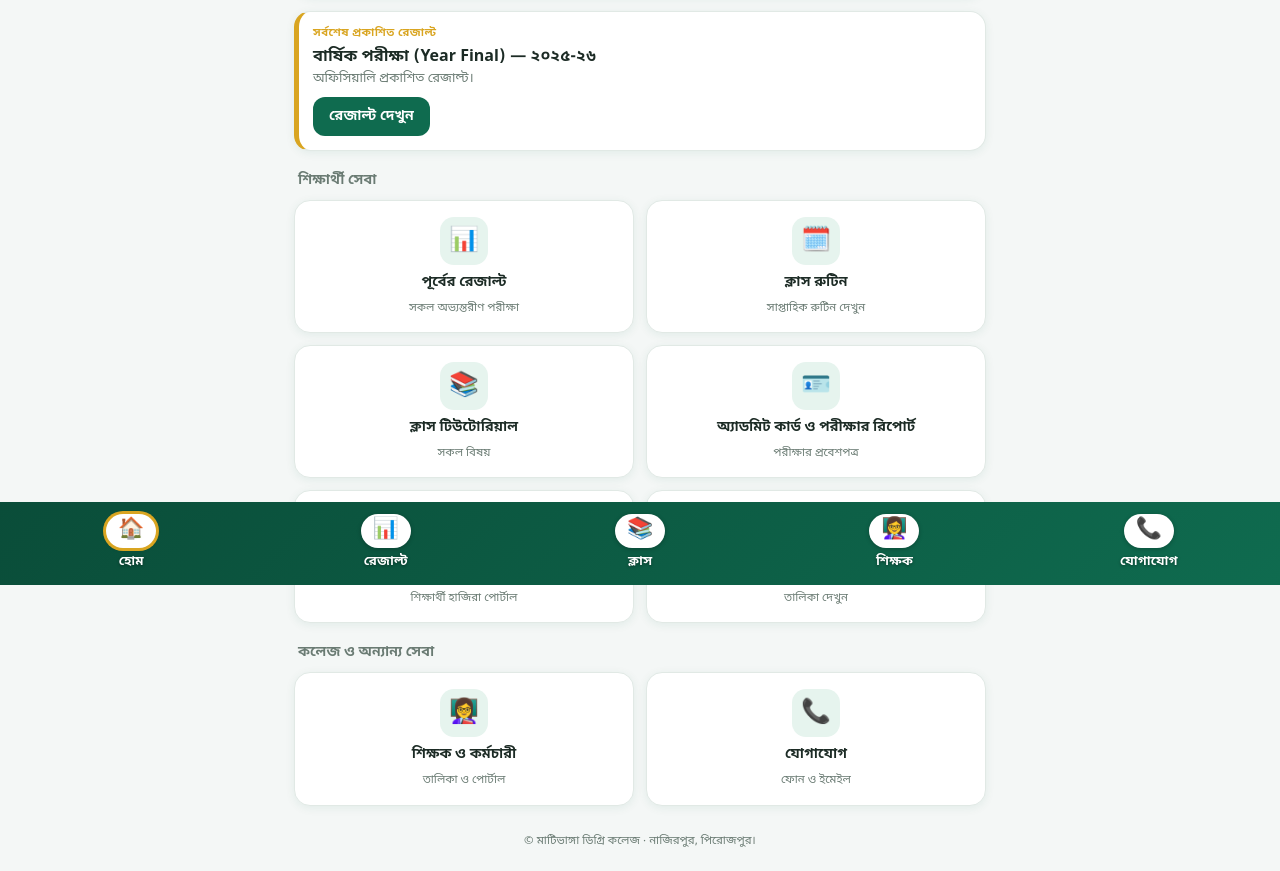
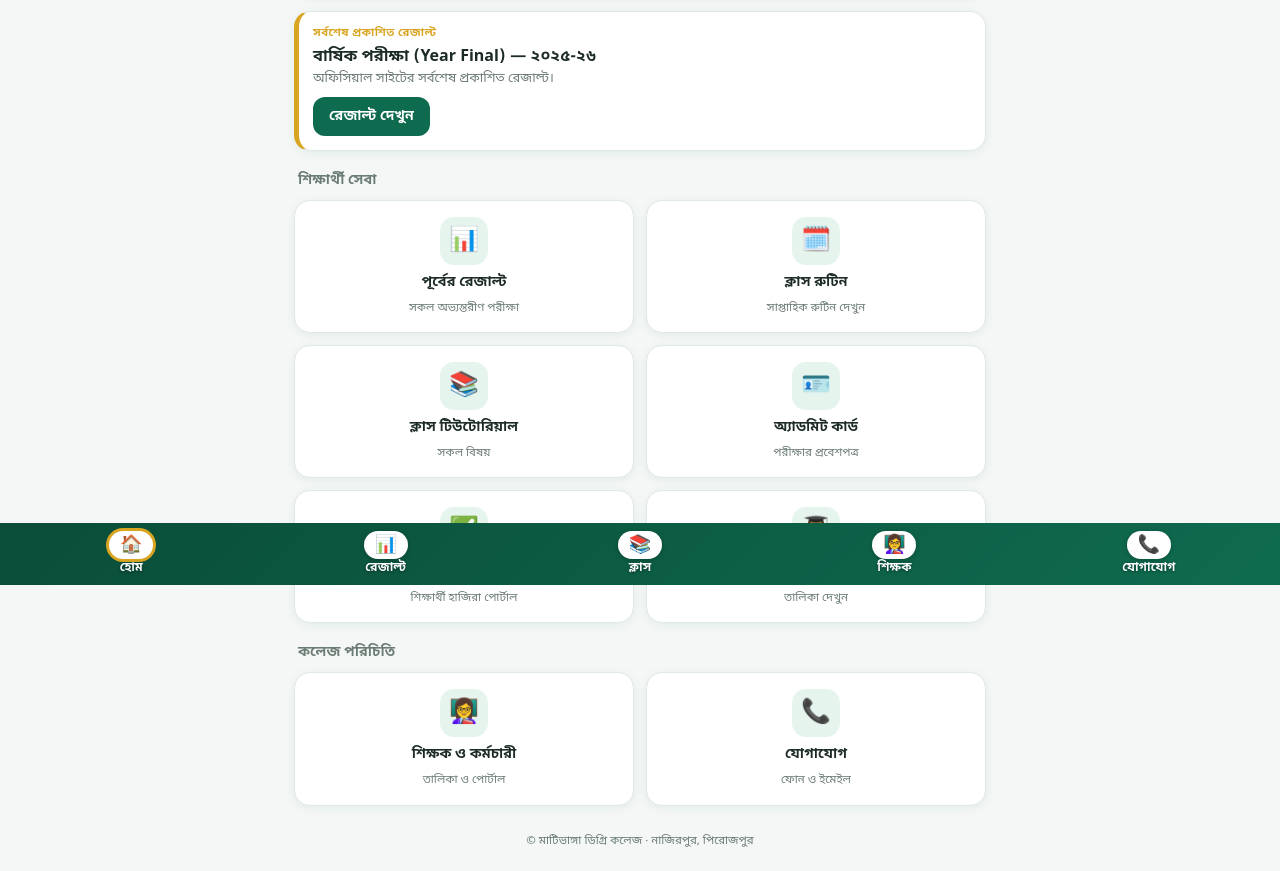
Before and after one commit to md-lingkon/matibhanga-app, a website: page www/index.html in a window 1280 px wide. Shown: the part 215-1086 px from the top of the page. Drawn offline with Linux system fonts and the light colour scheme.

Commit message:
Update styles and text in index.html

```diff
--- a/www/index.html
+++ b/www/index.html
@@ -25,7 +25,7 @@ html,body{margin:0;height:100%}
 body{
   font-family:"Noto Sans Bengali","Kalpurush","SolaimanLipi",system-ui,-apple-system,"Segoe UI",sans-serif;
   background:var(--bg);color:var(--text);
-  padding-bottom:calc(92px + env(safe-area-inset-bottom));
+  padding-bottom:calc(72px + env(safe-area-inset-bottom));
 }
 a{color:inherit;text-decoration:none}
 button{font:inherit;cursor:pointer}
@@ -127,10 +127,10 @@ h3.sec{font-size:14px;color:var(--muted);margin:20px 4px 10px;font-weight:700}
 nav{
   position:fixed;bottom:0;left:0;right:0;z-index:30;
   background:linear-gradient(135deg,var(--green-dark),var(--green));
-  display:flex;padding:10px 4px calc(12px + env(safe-area-inset-bottom));
+  display:flex;padding:6px 4px calc(6px + env(safe-area-inset-bottom));
 }
-nav button{flex:1;background:none;border:0;display:flex;flex-direction:column;align-items:center;gap:5px;color:#fff;font-size:13px;font-weight:700;text-shadow:0 1px 3px rgba(0,0,0,.4);padding:2px 0;line-height:1.4}
-nav button .i{width:50px;height:34px;border-radius:17px;background:#fff;display:grid;place-items:center;font-size:21px;line-height:1;box-shadow:0 1px 4px rgba(0,0,0,.25);text-shadow:none}
+nav button{flex:1;background:none;border:0;display:flex;flex-direction:column;align-items:center;gap:2px;color:#fff;font-size:12px;font-weight:700;text-shadow:0 1px 3px rgba(0,0,0,.4);padding:2px 0;line-height:1.3}
+nav button .i{width:44px;height:28px;border-radius:14px;background:#fff;display:grid;place-items:center;font-size:18px;line-height:1;box-shadow:0 1px 4px rgba(0,0,0,.25);text-shadow:none;filter:none;opacity:1}
 nav button.active{font-weight:800}
 nav button.active .i{box-shadow:0 0 0 3px var(--gold),0 1px 4px rgba(0,0,0,.25)}
 
@@ -192,7 +192,7 @@ nav button.active .i{box-shadow:0 0 0 3px var(--gold),0 1px 4px rgba(0,0,0,.25)}
     <div class="highlight">
       <div class="tag">সর্বশেষ প্রকাশিত রেজাল্ট</div>
       <h3 id="latestTitle">বার্ষিক পরীক্ষা (Year Final) — ২০২৫-২৬</h3>
-      <p>অফিসিয়ালি প্রকাশিত রেজাল্ট।</p>
+      <p>অফিসিয়াল সাইটের সর্বশেষ প্রকাশিত রেজাল্ট।</p>
       <button class="btn" data-open="result_latest">রেজাল্ট দেখুন</button>
     </div>
 
@@ -201,17 +201,17 @@ nav button.active .i{box-shadow:0 0 0 3px var(--gold),0 1px 4px rgba(0,0,0,.25)}
       <button class="tile" data-open="result_all" style="font:inherit;color:inherit"><div class="ic">📊</div><b>পূর্বের রেজাল্ট</b><span>সকল অভ্যন্তরীণ পরীক্ষা</span></button>
       <button class="tile" data-open="routine" style="font:inherit;color:inherit"><div class="ic">🗓️</div><b>ক্লাস রুটিন</b><span>সাপ্তাহিক রুটিন দেখুন</span></button>
       <button class="tile" data-open="tutorial" style="font:inherit;color:inherit"><div class="ic">📚</div><b>ক্লাস টিউটোরিয়াল</b><span>সকল বিষয়</span></button>
-      <button class="tile" data-open="admit" style="font:inherit;color:inherit"><div class="ic">🪪</div><b>অ্যাডমিট কার্ড ও পরীক্ষার রিপোর্ট</b><span>পরীক্ষার প্রবেশপত্র</span></button>
+      <button class="tile" data-open="admit" style="font:inherit;color:inherit"><div class="ic">🪪</div><b>অ্যাডমিট কার্ড</b><span>পরীক্ষার প্রবেশপত্র</span></button>
       <button class="tile" data-open="attendance" style="font:inherit;color:inherit"><div class="ic">✅</div><b>ক্লাস হাজিরা</b><span>শিক্ষার্থী হাজিরা পোর্টাল</span></button>
       <button class="tile" data-open="students" style="font:inherit;color:inherit"><div class="ic">👨‍🎓</div><b>শিক্ষার্থী তালিকা</b><span>তালিকা দেখুন</span></button>
     </div>
 
-    <h3 class="sec">কলেজ ও অন্যান্য সেবা</h3>
+    <h3 class="sec">কলেজ পরিচিতি</h3>
     <div class="grid">
       <button class="tile" data-go="staff" style="font:inherit;color:inherit"><div class="ic">👩‍🏫</div><b>শিক্ষক ও কর্মচারী</b><span>তালিকা ও পোর্টাল</span></button>
       <button class="tile" data-go="contact" style="font:inherit;color:inherit"><div class="ic">📞</div><b>যোগাযোগ</b><span>ফোন ও ইমেইল</span></button>
     </div>
-    <div class="footer">© মাটিভাঙ্গা ডিগ্রি কলেজ · নাজিরপুর, পিরোজপুর।</div>
+    <div class="footer">© মাটিভাঙ্গা ডিগ্রি কলেজ · নাজিরপুর, পিরোজপুর</div>
   </section>
 
   <!-- RESULTS -->
@@ -272,11 +272,11 @@ nav button.active .i{box-shadow:0 0 0 3px var(--gold),0 1px 4px rgba(0,0,0,.25)}
     </div>
     <h3 class="sec">কলেজের ঠিকানা</h3>
     <div class="list">
-      <a class="row" href="https://www.google.com/maps/dir//Matibhanga+Degree+College,+Mativangga+Union" target="_blank" rel="noopener">
+      <a class="row" href="https://www.google.com/maps/dir/Matibhanga+Degree+College,+Mativangga+Union,+Bangladesh/Matibhanga+Degree+College,+Mativangga+Union,+Bangladesh/@22.8224542,89.9346647,12z/data=!4m13!4m12!1m5!1m1!1s0x39ffe3d040004e4d:0x7ad1122b8955a22!2m2!1d89.9441442!2d22.8153279!1m5!1m1!1s0x39ffe3d040004e4d:0x7ad1122b8955a22!2m2!1d89.9441442!2d22.8153279?entry=ttu&g_ep=EgoyMDI2MTExOC4xIKXMDSoASAFQAw%3D%3D" target="_blank" rel="noopener">
         <div class="ic">📍</div><div class="t"><b>মাটিভাঙ্গা ডিগ্রি কলেজ</b><span>মাটিভাঙ্গা, নাজিরপুর, পিরোজপুর — ম্যাপে দেখুন</span></div><span class="go">›</span>
       </a>
       <a class="row" href="https://sites.google.com/view/matibhangadegreecollege/" target="_blank" rel="noopener">
-        <div class="ic">🌐</div><div class="t"><b>অফিশিয়াল ওয়েব পোর্টাল</b><span>sites.google.com/view/matibhangadegreecollege</span></div><span class="go">›</span>
+        <div class="ic">🌐</div><div class="t"><b>অফিশিয়াল ওয়েবসাইট</b><span>sites.google.com/view/matibhangadegreecollege</span></div><span class="go">›</span>
       </a>
       <button class="row" data-share="1" type="button">
         <div class="ic">📤</div><div class="t"><b>অ্যাপ শেয়ার করুন</b><span>বন্ধু ও সহপাঠীদের ডাউনলোড লিংক পাঠান</span></div><span class="go">›</span>
```
